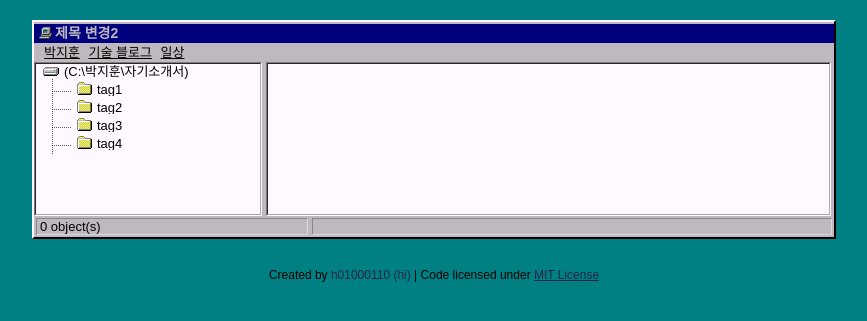
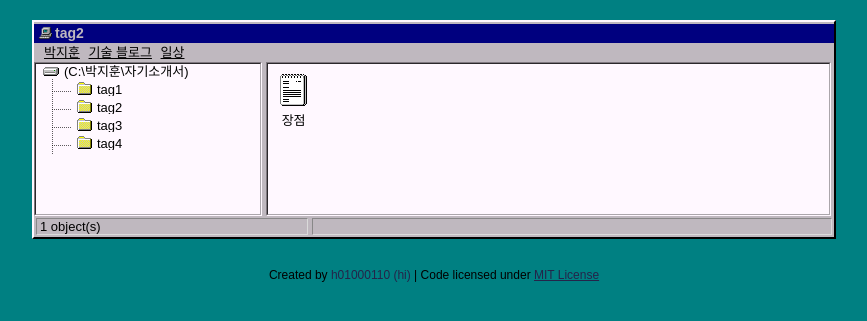
Before and after one commit to easy-day/easy-day.github.io, a Jekyll site: the page built from tags/tag2.html, in a window 1280 px wide. Shown: the top 321 px of the page, without its empty margins (206-1073 px from the left). Built offline with Jekyll 4.4.1, drawn with Linux system fonts in a browser that asks for light colours.

Commit message:
Update tag2.html

```diff
--- a/tags/tag2.html
+++ b/tags/tag2.html
@@ -1,5 +1,5 @@
 ---
 layout: tag
-tag: 제목 변경2
+tag: tag2
 permalink: /tag/tag2/
 ---
```
